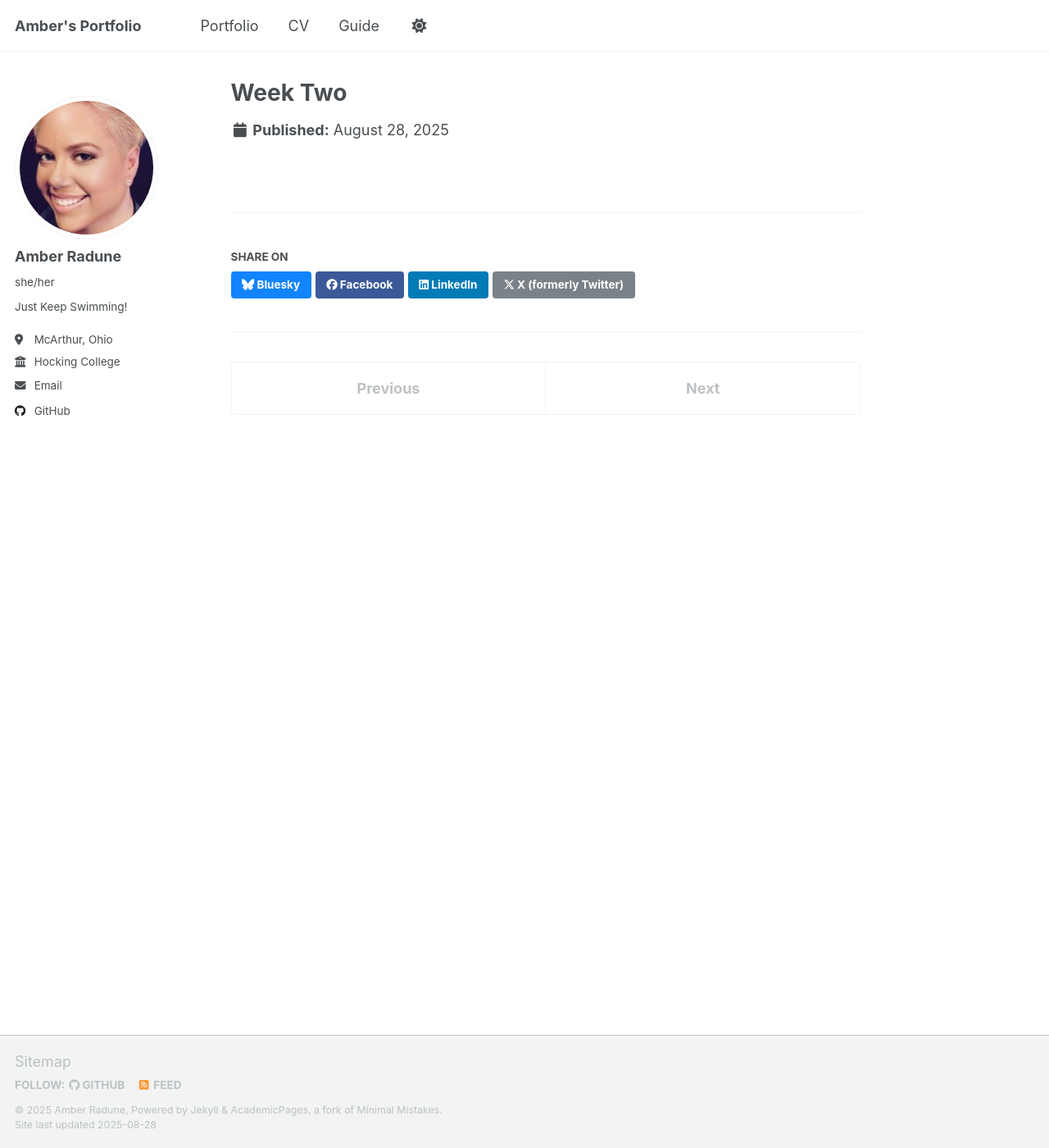
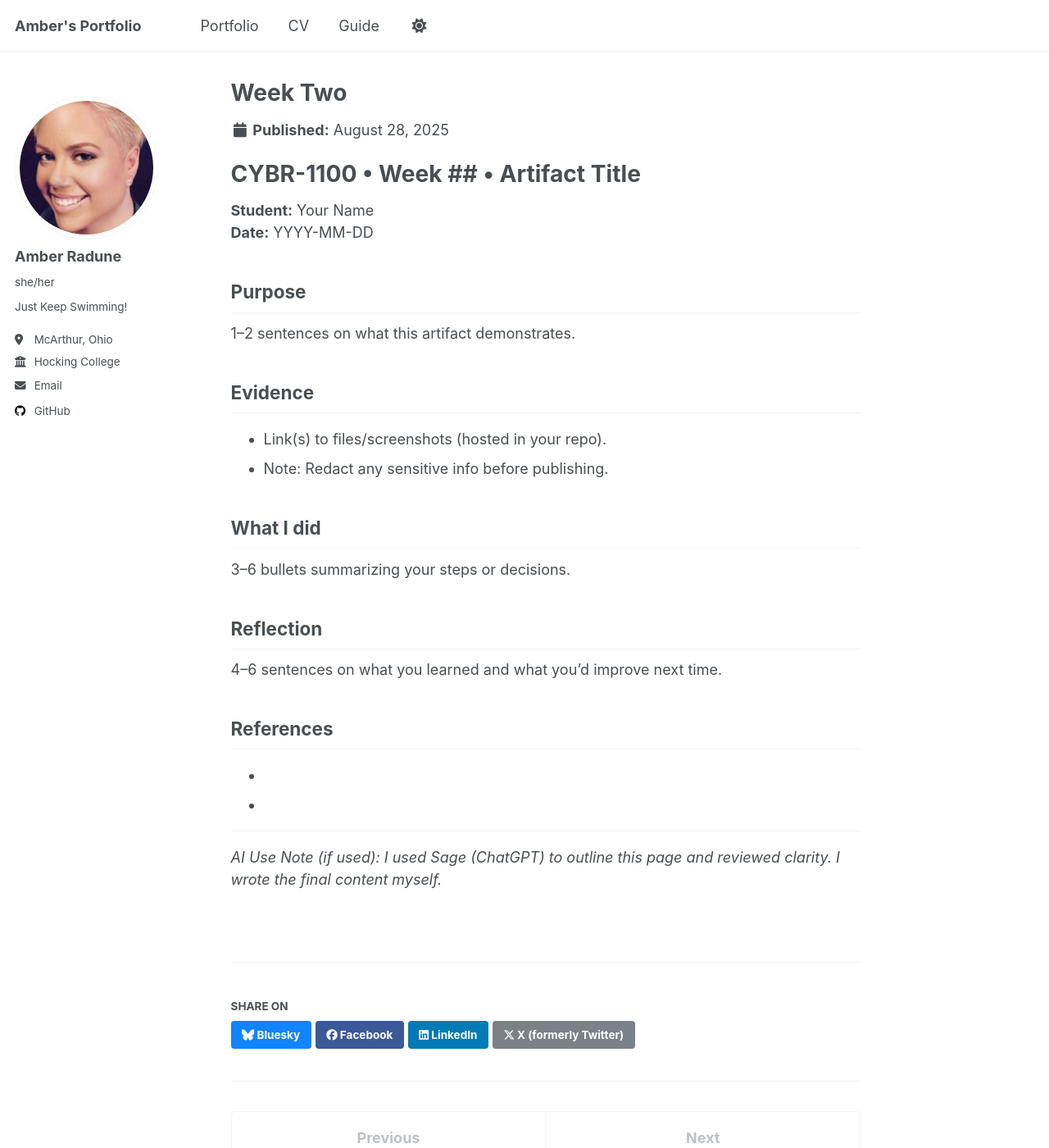
Before and after one commit to TinyBumblee/AmberR.github.io, a Jekyll site: the page built from _portfolio/Week Two Portfolio Entry.md, in a window 1280 px wide and 1400 px high. Shown: the whole window at 82% size. Built offline with Jekyll 4.4.1, drawn with Linux system fonts in a browser that asks for light colours; a script that is not in the unit is left out.

Commit message:
Update Week Two Portfolio Entry.md

```diff
--- a/_portfolio/Week Two Portfolio Entry.md
+++ b/_portfolio/Week Two Portfolio Entry.md
@@ -3,3 +3,29 @@ title: "Week Two"
 excerpt: "Portfolio Entry"
 collection: portfolio
 ---
+
+
+# CYBR-1100 • Week ## • Artifact Title
+
+**Student:** Your Name
+**Date:** YYYY-MM-DD
+
+## Purpose
+1–2 sentences on what this artifact demonstrates.
+
+## Evidence
+- Link(s) to files/screenshots (hosted in your repo).
+- Note: Redact any sensitive info before publishing.
+
+## What I did
+3–6 bullets summarizing your steps or decisions.
+
+## Reflection
+4–6 sentences on what you learned and what you’d improve next time.
+
+## References
+-
+-
+
+---
+*AI Use Note (if used): I used Sage (ChatGPT) to outline this page and reviewed clarity. I wrote the final content myself.*
```
